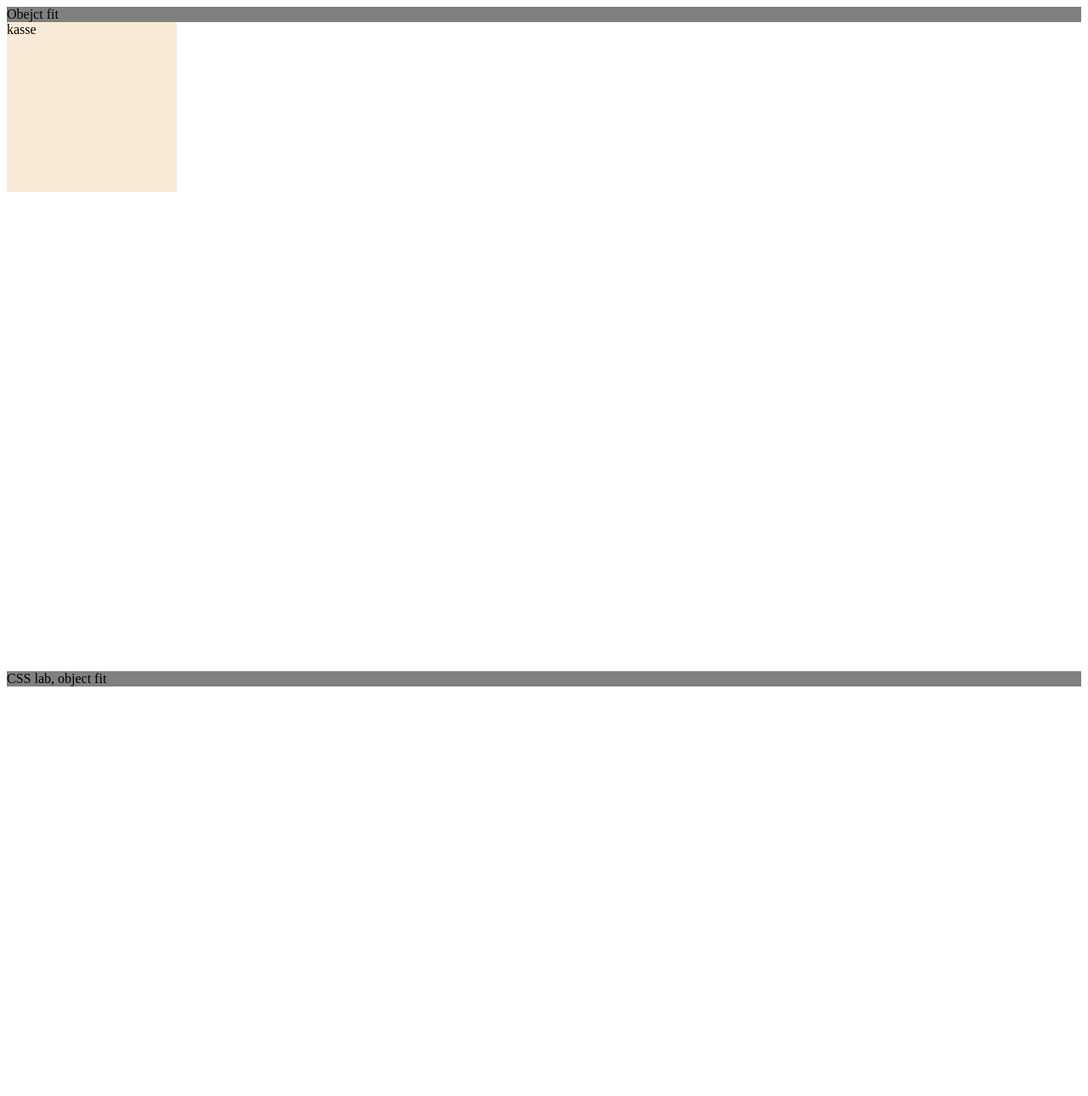
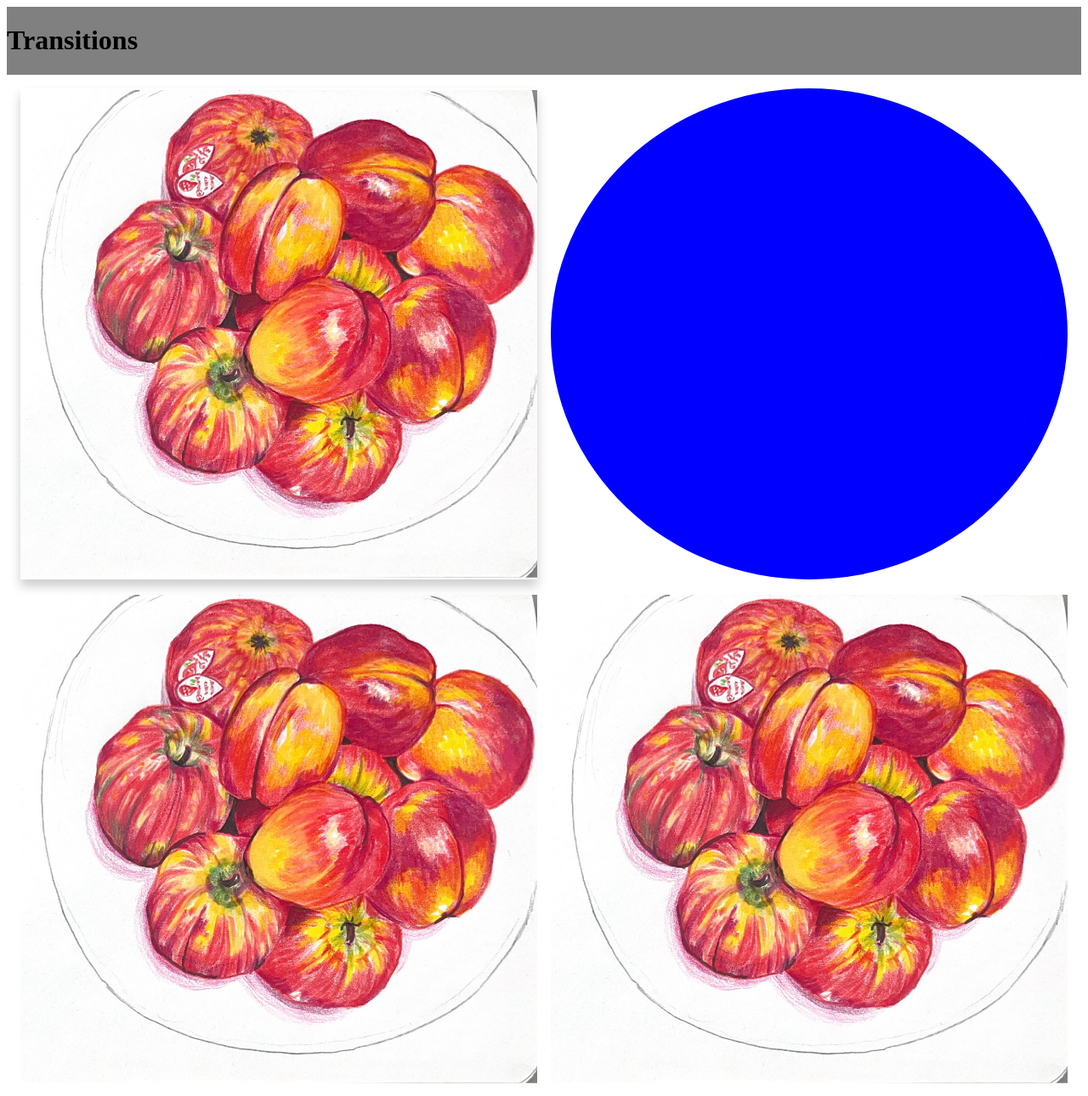
Before and after one commit to Matildeliv/Tema-3-Lab2, a plain HTML site: page transition.html in a window 1280 px wide. Shown: the top 1290 px of the page at 85% size. Before the commit the page ends 816 px from the top, so only its background shows below. Drawn offline with Linux system fonts and the light colour scheme.

Commit message:
Laver transitions, custom og nested css og html

```diff
--- /dev/null
+++ b/css/index.css
@@ -0,0 +1,18 @@
+section {
+  display: grid;
+  grid-template-rows: 1fr;
+  gap: 1rem;
+}
+
+body {
+  background-color: rgb(63, 198, 184);
+}
+
+a {
+  color: crimson;
+  text-decoration: none;
+}
+
+a:hover {
+  color: chartreuse;
+}
--- /dev/null
+++ b/css/nested.css
@@ -0,0 +1,124 @@
+/* div {
+background-color: #234;
+}
+div:hover {
+background-color: rgb(226, 245, 88);
+}
+div p {
+color: #899;
+font-size: 1.2rem;
+} */
+
+div {
+  background-color: #234;
+
+  &:hover {
+    background-color: rgb(226, 245, 88);
+  }
+  p {
+    color: #899;
+    font-size: 1.2rem;
+  }
+}
+
+/* nav {
+background-color: #263238;
+padding: 1rem;
+}
+nav ul {
+display: flex;
+gap: 2rem;
+list-style: none;
+margin: 0;
+padding: 0;
+}
+nav li {
+border-right: 1px solid #607d8b;
+padding-right: 2rem;
+}
+nav a {
+color: white;
+text-decoration: none;
+}
+nav a:hover {
+color: #80deea;
+} */
+
+nav {
+  background-color: #263238;
+  padding: 1rem;
+
+  ul {
+    display: flex;
+    gap: 2rem;
+    list-style: none;
+    margin: 0;
+    padding: 0;
+  }
+  li {
+    border-right: 1px solid #607d8b;
+    padding-right: 2rem;
+  }
+  a {
+    color: white;
+    text-decoration: none;
+
+    &:hover {
+      color: #80deea;
+    }
+  }
+}
+
+/* .product-card {
+max-width: 350px;
+padding: 1.5rem;
+background: #f5f5f5;
+border: 1px solid #ccc;
+border-radius: 10px;
+}
+.product-card h2 {
+font-size: 1.5rem;
+margin-bottom: 0.5rem;
+}
+.product-card .price {
+color: #206040;
+font-weight: bold;
+}
+.product-card button {
+padding: 0.7rem 1.2rem;
+background: #263238;
+color: white;
+border: none;
+cursor: pointer;
+}
+.product-card button:hover {
+background: #455a64;
+} */
+
+.product-card {
+  max-width: 350px;
+  padding: 1.5rem;
+  background: #f5f5f5;
+  border: 1px solid #ccc;
+  border-radius: 10px;
+
+  h2 {
+    font-size: 1.5rem;
+    margin-bottom: 0.5rem;
+  }
+  .price {
+    color: #206040;
+    font-weight: bold;
+  }
+  button {
+    padding: 0.7rem 1.2rem;
+    background: #263238;
+    color: white;
+    border: none;
+    cursor: pointer;
+
+    &:hover {
+      background: #455a64;
+    }
+  }
+}
--- a/css/transition.css
+++ b/css/transition.css
@@ -1,4 +1,4 @@
-div {
+/* div {
   width: 200px;
   aspect-ratio: 1/1;
   background-color: antiquewhite;
@@ -6,4 +6,53 @@ div {
 }
 div:hover {
   transform: translateX(100%);
+} */
+
+section {
+  display: grid;
+  grid-template-columns: 1fr 1fr;
+  gap: 1rem;
+  padding: 1rem;
+  align-items: start;
 }
+
+div,
+img {
+  width: 100%;
+  height: 100%;
+  object-fit: contain;
+}
+
+.foto-1 {
+  box-shadow: 0 8px 12px rgba(0, 0, 0, 0.2);
+  transition:
+    box-shadow 0.6s ease,
+    transform 0.6s;
+  &:hover {
+    box-shadow: 0 4px 6px rgba(0, 0, 0, 0.1);
+    transform: translateY(-40px);
+  }
+}
+
+.cirkel {
+  background-color: blue;
+  border-radius: 50%;
+  transition: 0.6s ease;
+  &:hover {
+    background-color: chartreuse;
+  }
+}
+
+.foto-3 {
+  transition: 0.6s ease;
+  &:hover {
+    transform: rotate(90deg);
+  }
+}
+
+.foto-4 {
+  transition: filter 0.6s ease;
+  &:hover {
+    filter: blur(10px) contrast(200%) hue-rotate(40deg);
+  }
+}
--- a/transition.html
+++ b/transition.html
@@ -7,10 +7,14 @@
     <link rel="stylesheet" href="css/transition.css" />
     <title>Transition</title>
   </head>
-
   <body>
-    <header>Obejct fit</header>
-    <div>kasse</div>
+    <header><h1>Transitions</h1></header>
+    <section>
+      <div><img class="foto-1" src="img/MLK Æbler.jpg" alt="tegning af æbler" /></div>
+      <div class="cirkel"></div>
+      <div><img class="foto-3" src="img/MLK Æbler.jpg" alt="tegning af æbler" /></div>
+      <div><img class="foto-4" src="img/MLK Æbler.jpg" alt="tegning af æbler" /></div>
+    </section>
     <footer>CSS lab, object fit</footer>
   </body>
 </html>
```
Also changed, not shown: filtre.html (+1 -0 lines), index.html (+7 -3 lines), object_fit.html (+1 -1 lines), css/customp.css (added), css/object_fit.css (renamed from css/styling.css).
